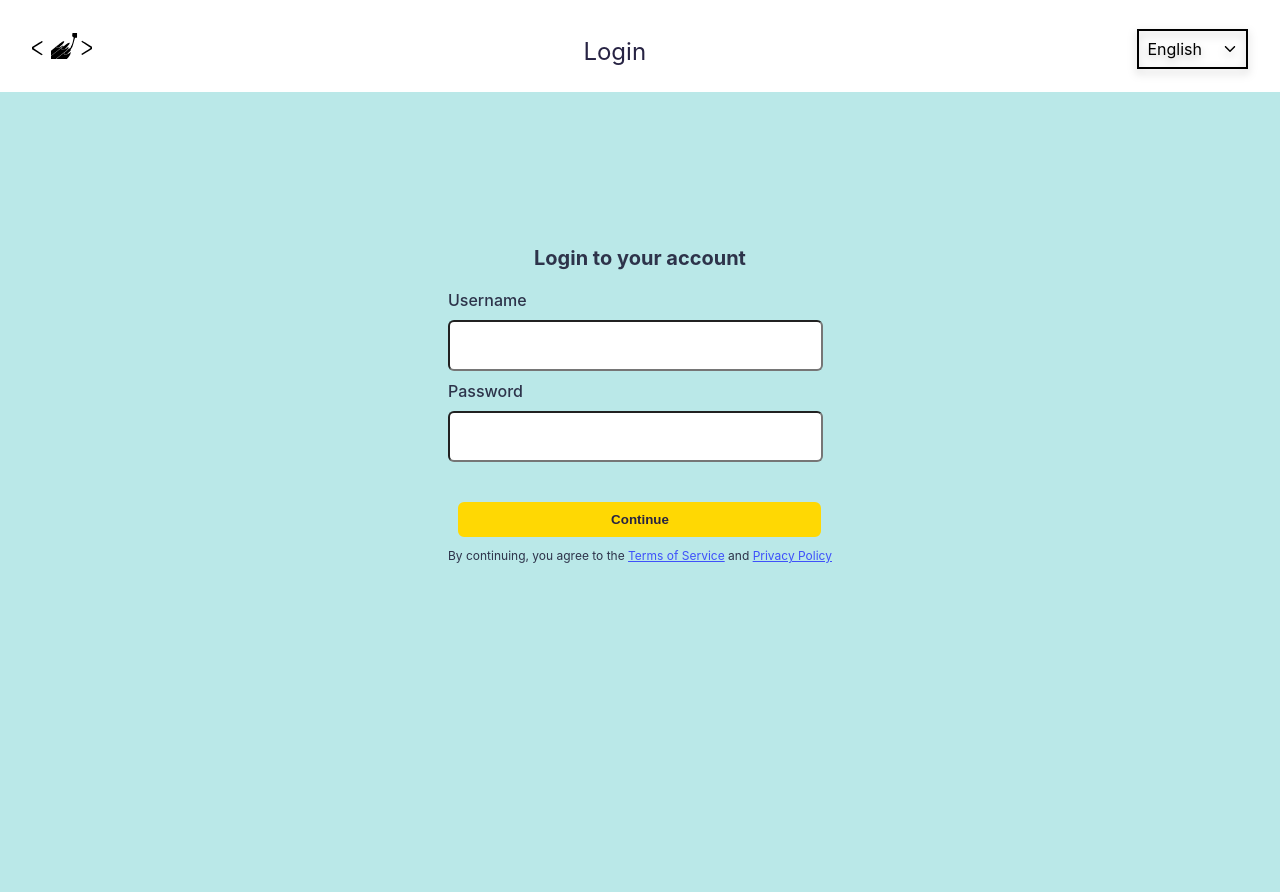
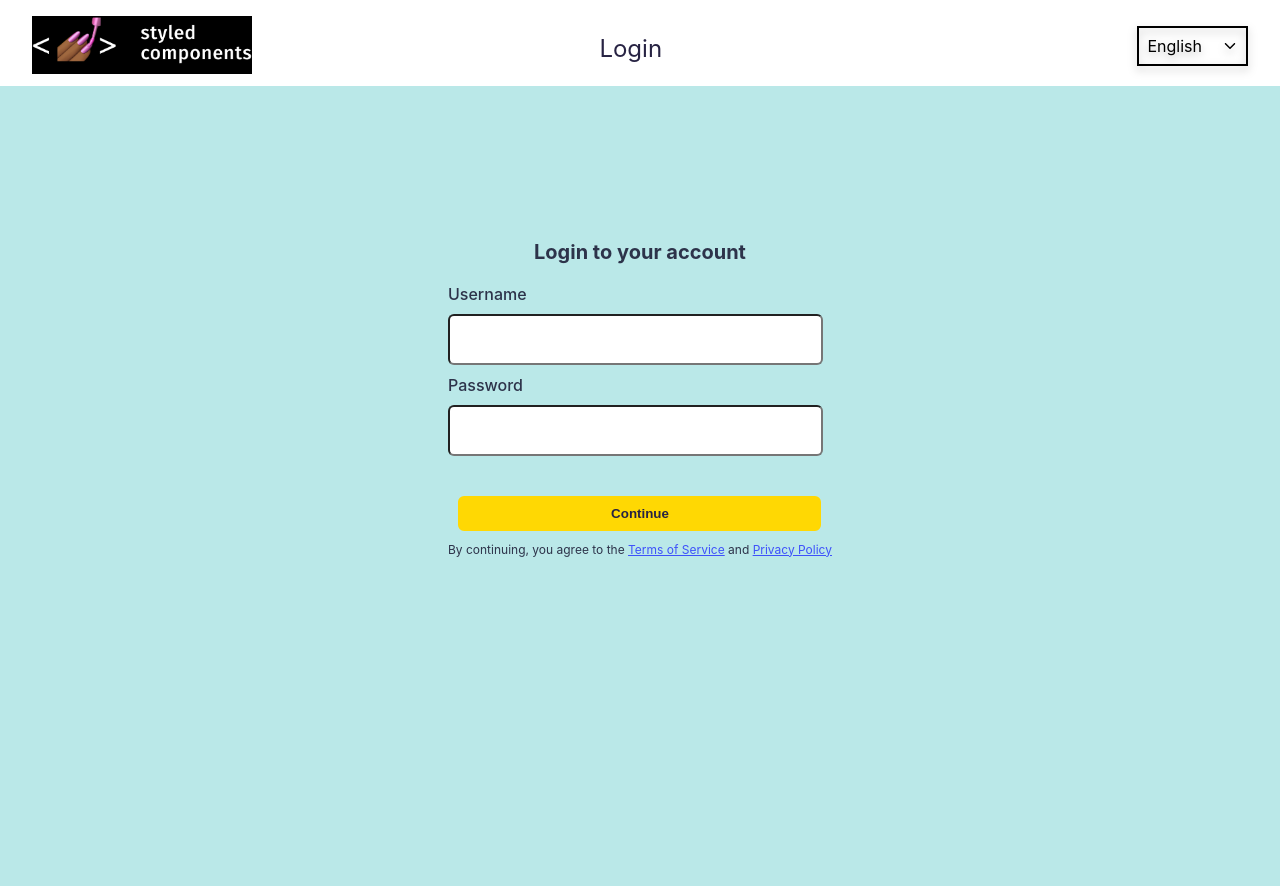
Before and after one commit to AkmalRegov/my_todo_app, a React (Create React App) app: page / in a window 1280 px wide. Built offline with nearby package versions, Linux system fonts and the light colour scheme.

Commit message:
Add styled-components logo as png file to Navbar component and display it instead of the react-icons logo. Also, add some margin-right to ClickableDivLogin.

```diff
--- a/src/components/Navbar.tsx
+++ b/src/components/Navbar.tsx
@@ -2,6 +2,7 @@ import React from "react";
 import styled from "styled-components";
 import { SiStyledcomponents as StyledComponentsLogo } from "react-icons/si";
 import { IoIosArrowDown } from "react-icons/io";
+import StyledComponentsPng from "../../src/nav-logo.png";
 
 const NavbarDiv = styled.div`
     display: flex;
@@ -39,6 +40,7 @@ const LoginDiv = styled.div`
 const ClickableDivLogin = styled.div`
     cursor: pointer;
     color: #272343;
+    margin-right: 8rem;
 `;
 
 export const Navbar: React.FC<{ menu?: string }> = ({ menu }) => {
@@ -47,7 +49,14 @@ export const Navbar: React.FC<{ menu?: string }> = ({ menu }) => {
             <div>
                 <NavbarDiv>
                     <LogoDiv>
-                        <StyledComponentsLogo size={60} />
+                        {/* <StyledComponentsLogo size={60} /> */}
+                        <div style={{ backgroundColor: "black" }}>
+                            <img
+                                src={StyledComponentsPng}
+                                alt={`A logo of styled-components that is used to style web apps`}
+                                style={{ width: "220px" }}
+                            />
+                        </div>
                     </LogoDiv>
                     <LoginDiv>
                         <ClickableDivLogin>{menu ?? "Login"}</ClickableDivLogin>
```
Also changed, not shown: src/nav-logo.png (added), src/styled-components.png (added).
